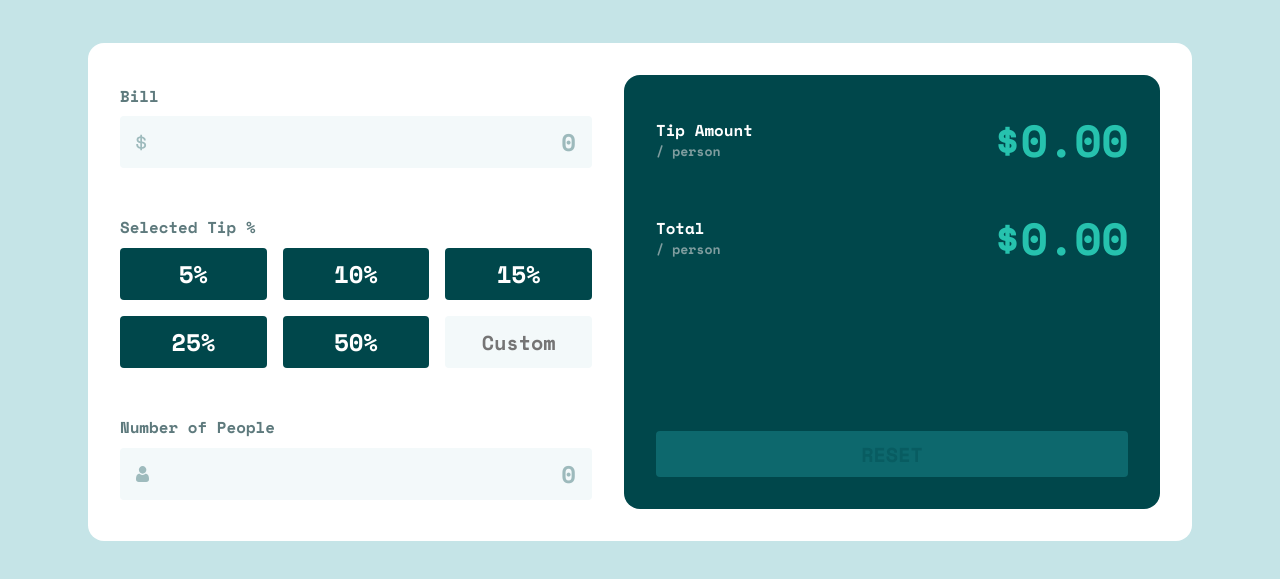
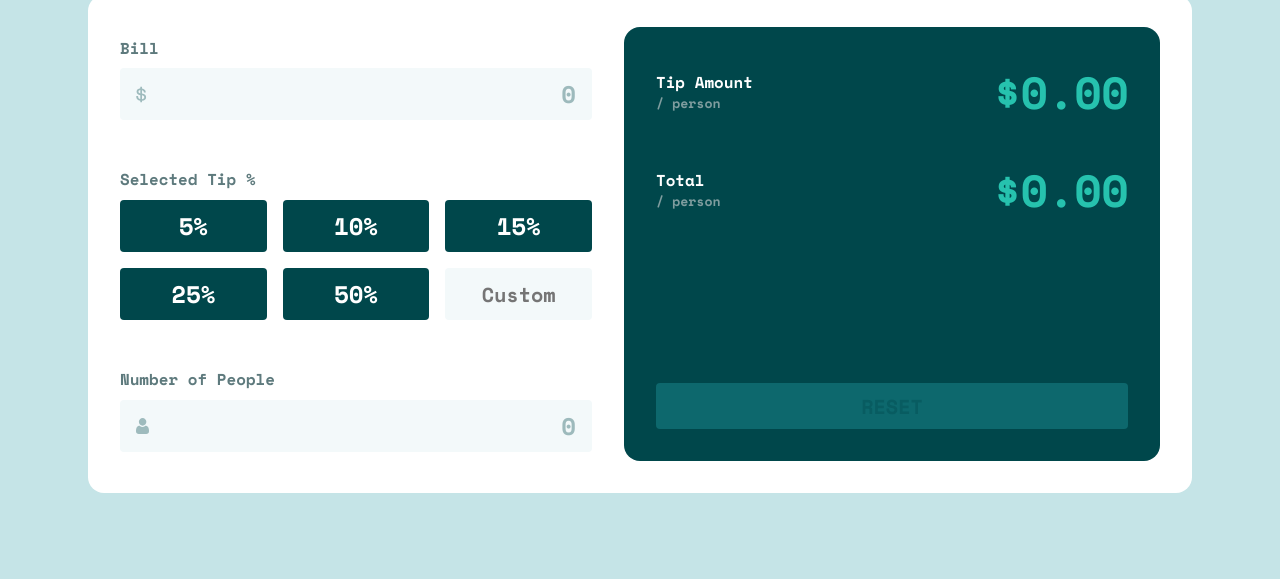
Before and after one commit to suzubu/tip-calculator-app, a website built with Vite: page index.html in a window 1280 px wide. Shown: the part 155-734 px from the top of the page. Built offline with nearby package versions, Linux system fonts and the light colour scheme.

Commit message:
fix: adjust margin for card component in tablet media query

```diff
--- a/src/style.css
+++ b/src/style.css
@@ -331,7 +331,7 @@ fieldset input:focus {
 /* tablet */
 @media (min-width: 768px) {
   .card {
-    margin: var(--spacing-600);
+    margin: 0 var(--spacing-600) var(--spacing-600) var(--spacing-600);
     padding: var(--spacing-1000);
   }
 
```
